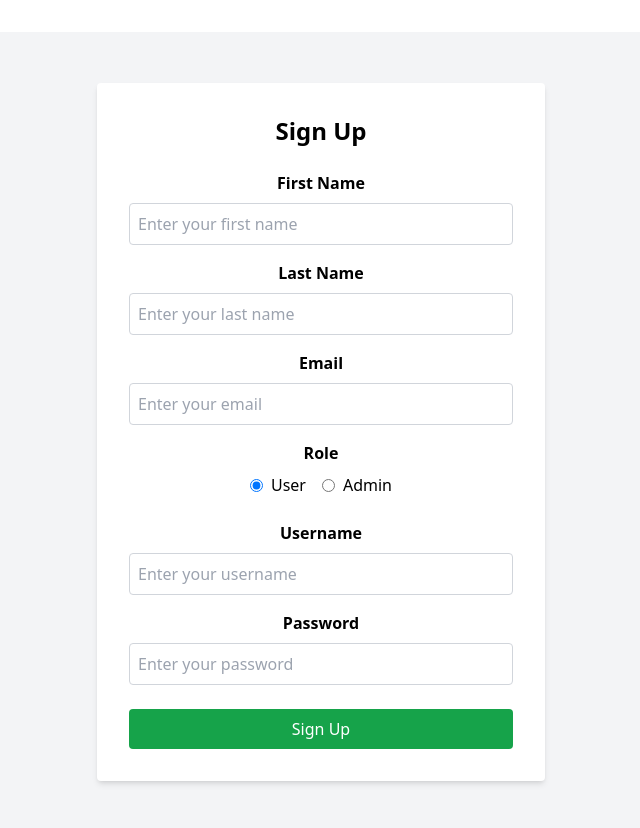
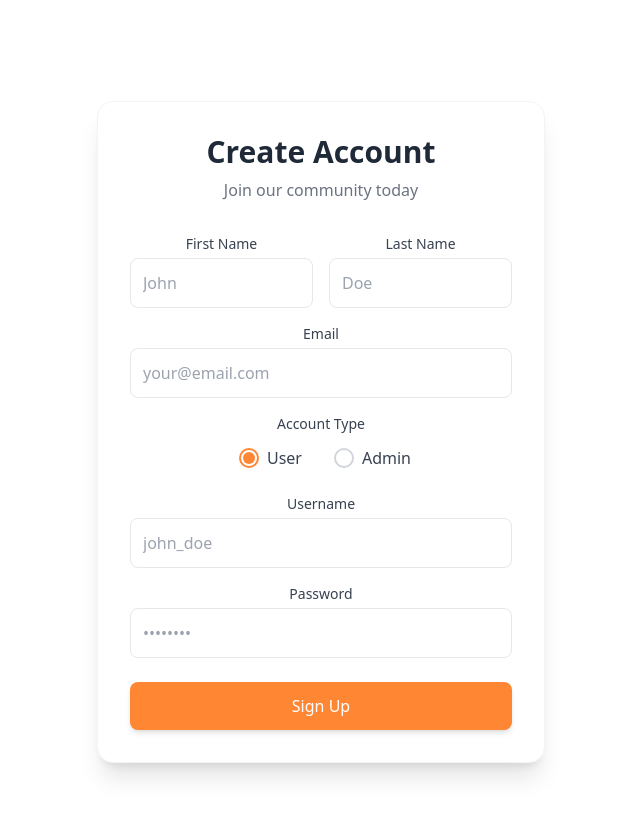
Before and after one commit to shrestha8summit/weCrm, a React (Vite) app in the folder client/: page /register in a window 1280 px wide. Shown: the top 828 px of the page, without its empty margins (319-959 px from the left). Built offline with nearby package versions, Linux system fonts and the light colour scheme.

Commit message:
login ui changed

```diff
--- a/client/src/component/sign.jsx
+++ b/client/src/component/sign.jsx
@@ -38,14 +38,137 @@ const Sign = () => {
   };
 
   return (
-    <div className="flex items-center justify-center min-h-screen bg-gray-100">
+//     <div className="flex items-center justify-center min-h-screen bg-gray-100">
+//       <form
+//         onSubmit={handleSubmit}
+//         className="bg-white p-8 rounded shadow-md w-full max-w-md"
+//       >
+//         <h2 className="text-2xl font-bold mb-6 text-center">Sign Up</h2>
+
+//         <label htmlFor="firstName" className="block mb-2 font-semibold">
+//           First Name
+//         </label>
+//         <input
+//           type="text"
+//           id="firstName"
+//           name="firstName"
+//           value={formData.firstName}
+//           onChange={handleChange}
+//           required
+//           className="w-full p-2 mb-4 border border-gray-300 rounded"
+//           placeholder="Enter your first name"
+//         />
+
+//         <label htmlFor="lastName" className="block mb-2 font-semibold">
+//           Last Name
+//         </label>
+//         <input
+//           type="text"
+//           id="lastName"
+//           name="lastName"
+//           value={formData.lastName}
+//           onChange={handleChange}
+//           required
+//           className="w-full p-2 mb-4 border border-gray-300 rounded"
+//           placeholder="Enter your last name"
+//         />
+
+// {/* 2. *Username Generation*:
+//    - Use email addresses as usernames (most common approach)
+//    - Alternatively: firstname.lastname + number if needed */}
+
+//         <label htmlFor="email" className="block mb-2 font-semibold">
+//           Email
+//         </label>
+//         <input
+//           type="email"
+//           id="email"
+//           name="email"
+//           value={formData.email}
+//           onChange={handleChange}
+//           required
+//           className="w-full p-2 mb-4 border border-gray-300 rounded"
+//           placeholder="Enter your email"
+//         />
+
+// <div className="mb-6">
+//   <label className="block mb-2 font-semibold text-center">Role</label>
+//   <div className="flex justify-center items-center space-x-4">
+//     <label className="inline-flex items-center">
+//       <input
+//         type="radio"
+//         name="role"
+//         value="user"
+//         checked={formData.role === 'user'}
+//         onChange={handleChange}
+//         className="text-green-600"
+//       />
+//       <span className="ml-2">User</span>
+//     </label>
+//     <label className="inline-flex items-center">
+//       <input
+//         type="radio"
+//         name="role"
+//         value="admin"
+//         checked={formData.role === 'admin'}
+//         onChange={handleChange}
+//         className="text-green-600"
+//       />
+//       <span className="ml-2">Admin</span>
+//     </label>
+//   </div>
+// </div>
+
+//         <label htmlFor="username" className="block mb-2 font-semibold">
+//           Username
+//         </label>
+//         <input
+//           type="text"
+//           id="username"
+//           name="username"
+//           value={formData.username}
+//           onChange={handleChange}
+//           required
+//           className="w-full p-2 mb-4 border border-gray-300 rounded"
+//           placeholder="Enter your username"
+//         />
+
+//         <label htmlFor="password" className="block mb-2 font-semibold">
+//           Password
+//         </label>
+//         <input
+//           type="password"
+//           id="password"
+//           name="password"
+//           value={formData.password}
+//           onChange={handleChange}
+//           required
+//           className="w-full p-2 mb-6 border border-gray-300 rounded"
+//           placeholder="Enter your password"
+//         />
+
+//         <button
+//           type="submit"
+//           className="w-full bg-green-600 text-white py-2 rounded hover:bg-green-700 transition"
+//         >
+//           Sign Up
+//         </button>
+//       </form>
+//     </div>
+
+<div className="flex items-center justify-center min-h-screen p-4">
   <form
     onSubmit={handleSubmit}
-        className="bg-white p-8 rounded shadow-md w-full max-w-md"
+    className="bg-white p-8 rounded-2xl shadow-xl w-full max-w-md border border-gray-100 transition-all hover:shadow-2xl"
   >
-        <h2 className="text-2xl font-bold mb-6 text-center">Sign Up</h2>
+    <div className="text-center mb-8">
+      <h2 className="text-3xl font-bold text-gray-800 mb-2">Create Account</h2>
+      <p className="text-gray-500">Join our community today</p>
+    </div>
 
-        <label htmlFor="firstName" className="block mb-2 font-semibold">
+    <div className="grid grid-cols-1 md:grid-cols-2 gap-4 mb-4">
+      <div>
+        <label htmlFor="firstName" className="block text-sm font-medium text-gray-700 mb-1">
           First Name
         </label>
         <input
@@ -55,11 +178,12 @@ const Sign = () => {
           value={formData.firstName}
           onChange={handleChange}
           required
-          className="w-full p-2 mb-4 border border-gray-300 rounded"
-          placeholder="Enter your first name"
+          className="w-full p-3 border border-gray-200 rounded-lg focus:ring-2 focus:ring-[#ff8633] focus:border-transparent transition"
+          placeholder="John"
         />
-
-        <label htmlFor="lastName" className="block mb-2 font-semibold">
+      </div>
+      <div>
+        <label htmlFor="lastName" className="block text-sm font-medium text-gray-700 mb-1">
           Last Name
         </label>
         <input
@@ -69,15 +193,14 @@ const Sign = () => {
           value={formData.lastName}
           onChange={handleChange}
           required
-          className="w-full p-2 mb-4 border border-gray-300 rounded"
-          placeholder="Enter your last name"
+          className="w-full p-3 border border-gray-200 rounded-lg focus:ring-2 focus:ring-[#ff8633] focus:border-transparent transition"
+          placeholder="Doe"
         />
+      </div>
+    </div>
 
-{/* 2. *Username Generation*:
-   - Use email addresses as usernames (most common approach)
-   - Alternatively: firstname.lastname + number if needed */}
-
-        <label htmlFor="email" className="block mb-2 font-semibold">
+    <div className="mb-4">
+      <label htmlFor="email" className="block text-sm font-medium text-gray-700 mb-1">
         Email
       </label>
       <input
@@ -87,39 +210,47 @@ const Sign = () => {
         value={formData.email}
         onChange={handleChange}
         required
-          className="w-full p-2 mb-4 border border-gray-300 rounded"
-          placeholder="Enter your email"
+        className="w-full p-3 border border-gray-200 rounded-lg focus:ring-2 focus:ring-[#ff8633] focus:border-transparent transition"
+        placeholder="your@email.com"
       />
+    </div>
 
     <div className="mb-6">
-  <label className="block mb-2 font-semibold text-center">Role</label>
-  <div className="flex justify-center items-center space-x-4">
-    <label className="inline-flex items-center">
+      <label className="block text-sm font-medium text-gray-700 mb-3 text-center">Account Type</label>
+      <div className="flex justify-center space-x-6">
+        <label className="flex items-center space-x-2 cursor-pointer">
           <input
             type="radio"
             name="role"
             value="user"
             checked={formData.role === 'user'}
             onChange={handleChange}
-        className="text-green-600"
+            className="hidden"
           />
-      <span className="ml-2">User</span>
+          <div className={`w-5 h-5 rounded-full border-2 flex items-center justify-center transition ${formData.role === 'user' ? 'border-[#ff8633]' : 'border-gray-300'}`}>
+            {formData.role === 'user' && <div className="w-3 h-3 rounded-full bg-[#ff8633]"></div>}
+          </div>
+          <span className="text-gray-700">User</span>
         </label>
-    <label className="inline-flex items-center">
+        <label className="flex items-center space-x-2 cursor-pointer">
           <input
             type="radio"
             name="role"
             value="admin"
             checked={formData.role === 'admin'}
             onChange={handleChange}
-        className="text-green-600"
+            className="hidden"
           />
-      <span className="ml-2">Admin</span>
+          <div className={`w-5 h-5 rounded-full border-2 flex items-center justify-center transition ${formData.role === 'admin' ? 'border-[#ff8633]' : 'border-gray-300'}`}>
+            {formData.role === 'admin' && <div className="w-3 h-3 rounded-full bg-[#ff8633]"></div>}
+          </div>
+          <span className="text-gray-700">Admin</span>
         </label>
       </div>
     </div>
 
-        <label htmlFor="username" className="block mb-2 font-semibold">
+    <div className="mb-4">
+      <label htmlFor="username" className="block text-sm font-medium text-gray-700 mb-1">
         Username
       </label>
       <input
@@ -129,11 +260,13 @@ const Sign = () => {
         value={formData.username}
         onChange={handleChange}
         required
-          className="w-full p-2 mb-4 border border-gray-300 rounded"
-          placeholder="Enter your username"
+        className="w-full p-3 border border-gray-200 rounded-lg focus:ring-2 focus:ring-[#ff8633] focus:border-transparent transition"
+        placeholder="john_doe"
       />
+    </div>
 
-        <label htmlFor="password" className="block mb-2 font-semibold">
+    <div className="mb-6">
+      <label htmlFor="password" className="block text-sm font-medium text-gray-700 mb-1">
         Password
       </label>
       <input
@@ -143,18 +276,21 @@ const Sign = () => {
         value={formData.password}
         onChange={handleChange}
         required
-          className="w-full p-2 mb-6 border border-gray-300 rounded"
-          placeholder="Enter your password"
+        className="w-full p-3 border border-gray-200 rounded-lg focus:ring-4 focus:ring-[#ff8633] focus:border-transparent transition"
+        placeholder="••••••••"
       />
+    </div>
 
     <button
       type="submit"
-          className="w-full bg-green-600 text-white py-2 rounded hover:bg-green-700 transition"
+      className="w-full bg-[#ff8633] text-white py-3 rounded-lg font-medium hover:from-green-600 hover:to-green-700 transition-all shadow-md hover:shadow-lg active:scale-95 transform"
     >
       Sign Up
     </button>
   </form>
 </div>
+
+
   );
 };
 
```
Lines whose indentation alone changed are shown as unchanged.
